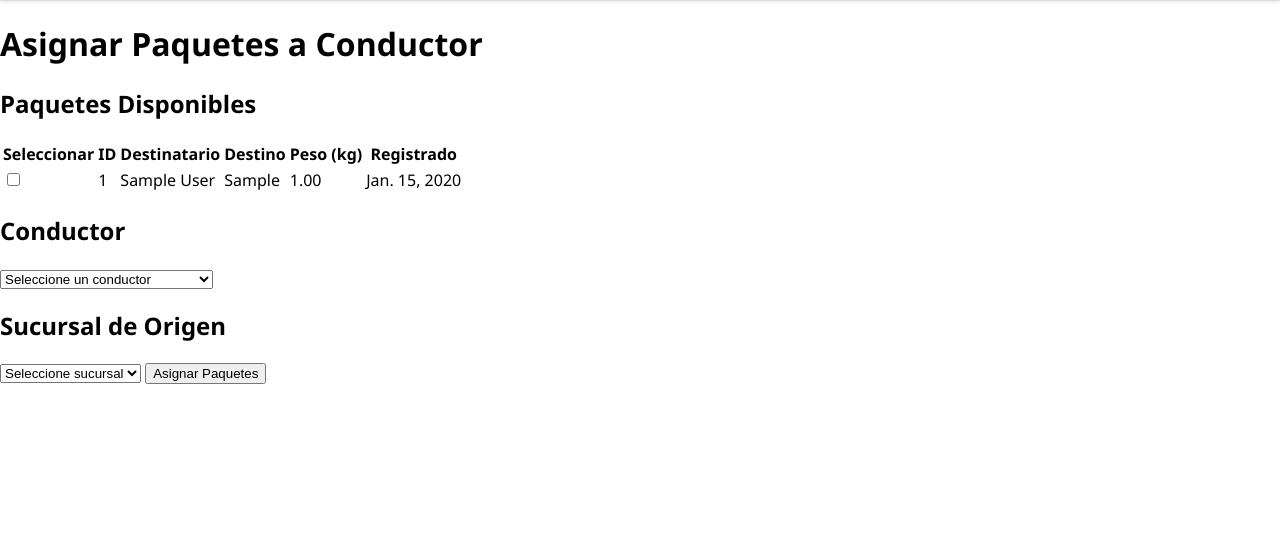
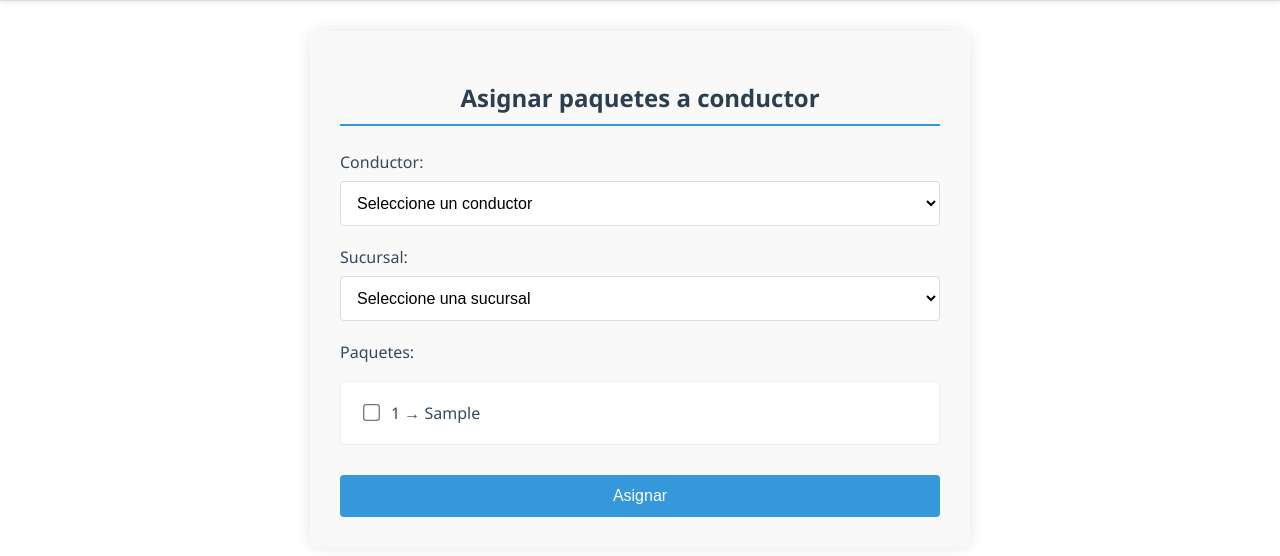
Before and after one commit to Sephir0ath/Delivery-App, a Django app: template app_envios/templates/despachador/asignar_paquetes.html in a window 1280 px wide. Shown: the part 62-618 px from the top of the page. Run offline with Django 5.2, Linux system fonts and the light colour scheme; the template is opened without the code that fills it: values that come from a table or form of the project are taken from there, others are empty; tables that the repository leaves empty hold one stand-in row (values such as "Sample post").

Commit message:
css para asignar paquetes y mis paquetes

```diff
--- a/app_envios/templates/despachador/asignar_paquetes.html
+++ b/app_envios/templates/despachador/asignar_paquetes.html
@@ -1,58 +1,160 @@
-{% extends 'base.html' %}
+{% extends "base.html" %}
+{% block content %}
+<style>
+  /* Main container */
+  .assignment-container {
+    max-width: 600px;
+    margin: 30px auto;
+    padding: 30px;
+    background-color: #f9f9f9;
+    border-radius: 8px;
+    box-shadow: 0 0 15px rgba(0, 0, 0, 0.1);
+  }
 
-{% block content %}
-<h1>Asignar Paquetes a Conductor</h1>
-<form method="post">
+  /* Heading style */
+  .assignment-container h2 {
+    text-align: center;
+    color: #2c3e50;
+    margin-bottom: 25px;
+    font-size: 24px;
+    border-bottom: 2px solid #3498db;
+    padding-bottom: 10px;
+  }
+
+  /* Form styling */
+  .assignment-form {
+    display: flex;
+    flex-direction: column;
+    gap: 20px;
+  }
+
+  /* Form group styling */
+  .form-group {
+    display: flex;
+    flex-direction: column;
+    gap: 8px;
+  }
+
+  .form-group label {
+    font-weight: 500;
+    color: #34495e;
+  }
+
+  /* Select dropdown styling */
+  .form-group select {
+    padding: 12px;
+    border: 1px solid #ddd;
+    border-radius: 4px;
+    font-size: 16px;
+    background-color: white;
+    transition: border-color 0.3s;
+  }
+
+  .form-group select:focus {
+    border-color: #3498db;
+    outline: none;
+    box-shadow: 0 0 0 2px rgba(52, 152, 219, 0.2);
+  }
+
+  /* Packages list styling */
+  .packages-list {
+    display: flex;
+    flex-direction: column;
+    gap: 12px;
+    margin-top: 10px;
+    max-height: 300px;
+    overflow-y: auto;
+    padding: 10px;
+    border: 1px solid #eee;
+    border-radius: 4px;
+    background-color: white;
+  }
+
+  .package-item {
+    display: flex;
+    align-items: center;
+    gap: 10px;
+    padding: 10px;
+    border-radius: 4px;
+    transition: background-color 0.2s;
+  }
+
+  .package-item:hover {
+    background-color: #f0f7ff;
+  }
+
+  .package-item input[type="checkbox"] {
+    transform: scale(1.3);
+    accent-color: #3498db;
+  }
+
+  /* Button styling */
+  .assignment-form button {
+    background-color: #3498db;
+    color: white;
+    padding: 12px;
+    border: none;
+    border-radius: 4px;
+    font-size: 16px;
+    font-weight: 500;
+    cursor: pointer;
+    transition: background-color 0.3s;
+    margin-top: 10px;
+  }
+
+  .assignment-form button:hover {
+    background-color: #2980b9;
+  }
+
+  /* Empty state */
+  .no-packages {
+    text-align: center;
+    color: #7f8c8d;
+    padding: 20px;
+  }
+</style>
+
+<div class="assignment-container">
+  <h2>Asignar paquetes a conductor</h2>
+
+  <form method="post" class="assignment-form">
     {% csrf_token %}
 
-    <h2>Paquetes Disponibles</h2>
-    <table class="table">
-        <thead>
-            <tr>
-                <th>Seleccionar</th>
-                <th>ID</th>
-                <th>Destinatario</th>
-                <th>Destino</th>
-                <th>Peso (kg)</th>
-                <th>Registrado</th>
-            </tr>
-        </thead>
-        <tbody>
-            {% for paquete in paquetes %}
-            <tr>
-                <td><input type="checkbox" name="paquetes" value="{{ paquete.id }}"></td>
-                <td>{{ paquete.id }}</td>
-                <td>{{ paquete.destinatario.user.get_full_name }}</td>
-                <td>{{ paquete.destino.comuna }}</td>
-                <td>{{ paquete.peso|default:"N/A" }}</td>
-                <td>{{ paquete.fecha_registro }}</td>
-            </tr>
-            {% empty %}
-            <tr>
-                <td colspan="6">No hay paquetes disponibles para asignar</td>
-            </tr>
-            {% endfor %}
-        </tbody>
-    </table>
+    <div class="form-group">
+      <label>Conductor:</label>
+      <select name="conductor" required>
+        <option value="">Seleccione un conductor</option>
+        {% for c in conductores %}
+          <option value="{{ c.id }}">{{ c.user.username }}</option>
+        {% endfor %}
+      </select>
+    </div>
 
-    <h2>Conductor</h2>
-    <select name="conductor" class="form-select mb-3" required>
-        <option value="">Seleccione un conductor</option>
-        {% for conductor in conductores %}
-        <option value="{{ conductor.id }}">
-            {{ conductor.user.get_full_name }} - Licencia: {{ conductor.licencia }}
-        </option>
+    <div class="form-group">
+      <label>Sucursal:</label>
+      <select name="sucursal" required>
+        <option value="">Seleccione una sucursal</option>
+        {% for s in sucursales %}
+          <option value="{{ s.id }}">{{ s.comuna }}</option>
         {% endfor %}
-    </select>
+      </select>
+    </div>
 
-    <h2>Sucursal de Origen</h2>
-    <select name="sucursal" class="form-select mb-3" required>
-        <option value="">Seleccione sucursal</option>
-        {% for sucursal in sucursales %}
-        <option value="{{ sucursal.id }}">{{ sucursal.comuna }}</option>
+    <div class="form-group">
+      <label>Paquetes:</label>
+      <div class="packages-list">
+        {% for p in paquetes %}
+          <label class="package-item">
+            <input type="checkbox" name="paquetes" value="{{ p.id }}">
+            {{ p.id }} → {{ p.destino.comuna }}
+          </label>
+        {% empty %}
+          <div class="no-packages">No hay paquetes disponibles</div>
         {% endfor %}
-    </select>
+      </div>
+    </div>
 
-    <button type="submit" class="btn btn-primary">Asignar Paquetes</button>
-</form>
+    <button type="submit">Asignar</button>
+  </form>
+</div>
 {% endblock %}
--- a/app_envios/views.py
+++ b/app_envios/views.py
@@ -16,7 +16,7 @@
         return render(request, "error.html", {"mensaje": "No eres un conductor registrado."})
 
     paquetes = Paquete.objects.select_related('viaje', 'destino', 'destinatario').filter(viaje__conductor=conductor)
-    return render(request, "paquetes_asignados.html", {"paquetes": paquetes})
+    return render(request, "conductor/paquetes_asignados.html", {"paquetes": paquetes})
 
 # Vista despachador: asignar paquetes
 @login_required
@@ -46,7 +46,7 @@
                 viaje = Viaje.objects.create(asignador=despachador, conductor=conductor, origen=sucursal)
                 paquetes.update(viaje=viaje)
 
-            return redirect('asignar_paquetes')
+            return redirect('despachador/asignar_paquetes')
 
         except (Conductor.DoesNotExist, Sucursal.DoesNotExist):
             return render(request, "error.html", {"mensaje": "Selección inválida."})
@@ -55,7 +55,7 @@
     conductores_disponibles = Conductor.objects.filter(disponible=True).select_related('user')
     sucursales = Sucursal.objects.all()
 
-    return render(request, "asignar_paquetes.html", {
+    return render(request, "despachador/asignar_paquetes.html", {
         'paquetes': paquetes_sin_asignar,
         'conductores': conductores_disponibles,
         'sucursales': sucursales
```
Also changed, not shown: app_envios/templates/asignar_paquetes.html (deleted, +0 -28 lines), app_envios/templates/conductor/paquetes_asignados.html (+133 -13 lines).
